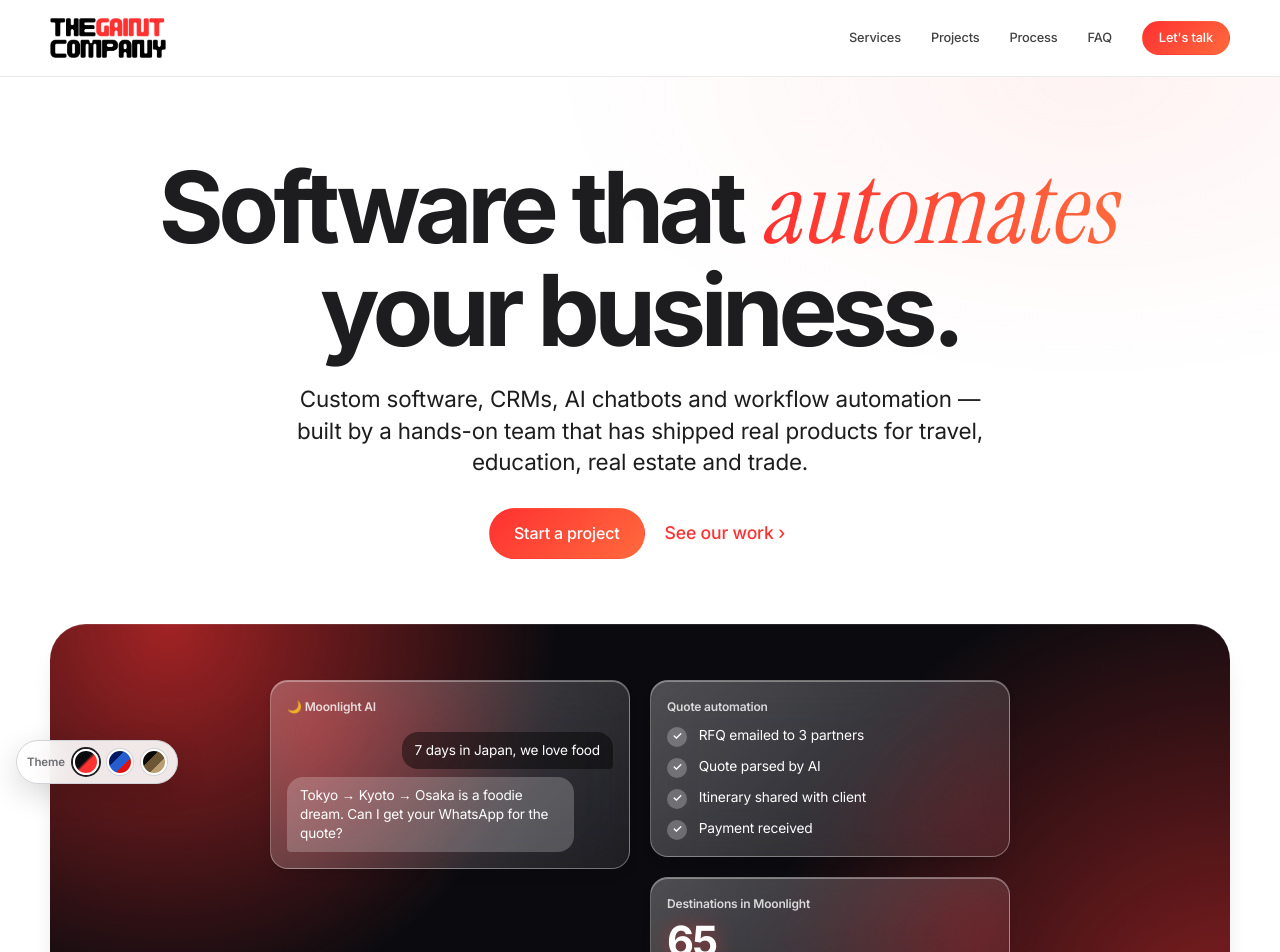
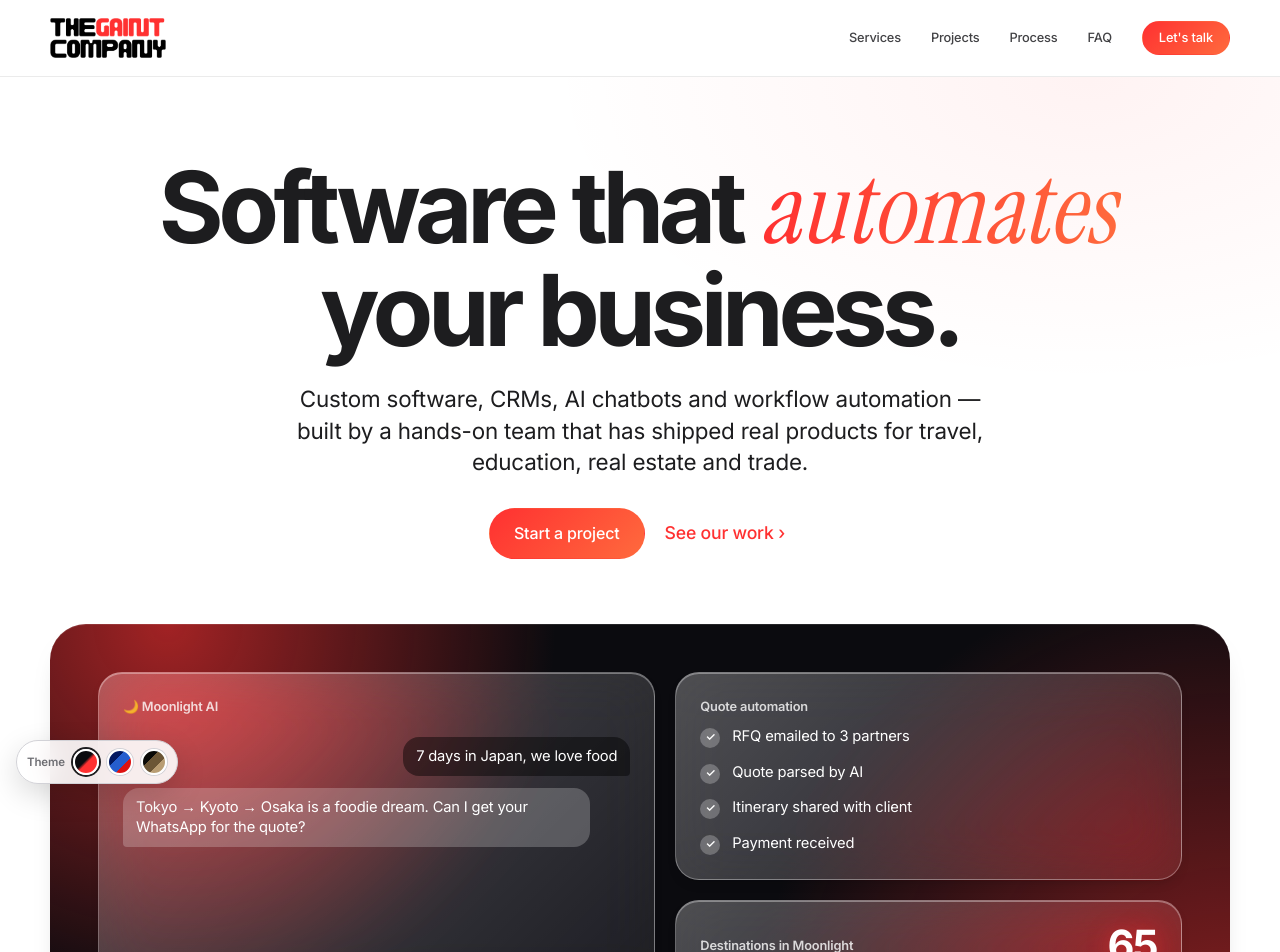
Before and after one commit to kaushik-work/the-giant-company, a Next.js app: page / in a window 1280 px wide. Shown: the top 952 px of the page. Built offline with nearby package versions, Linux system fonts and the light colour scheme; no server answers.

Commit message:
Update globals.css

```diff
--- a/app/globals.css
+++ b/app/globals.css
@@ -781,3 +781,18 @@ em { letter-spacing: .005em; }
 .hero-tile, .moon-panel, .glass-stats, .tile, .pcard, .info-card, .card, .process-step, .steps li { position: relative; z-index: 1; }
 .hero-tile, .moon-panel { overflow: hidden; } /* clips only inner glows; its own shadow still renders */
 .trusted { background: transparent; }
+
+/* Hero showcase: tidy aligned grid, equal-height cards */
+.hero-tile { grid-template-columns: 1.1fr 1fr; grid-template-rows: 1fr auto; gap: 20px; align-items: stretch; justify-items: stretch; padding: 48px; min-height: 0; }
+.hero-tile .float-card { max-width: none; width: 100%; justify-self: stretch; padding: 24px; border-radius: 24px; }
+.hero-tile .fc-chat { grid-row: 1 / span 2; justify-self: stretch; align-content: start; gap: 12px; }
+.hero-tile .fc-flow { justify-self: stretch; }
+.hero-tile .fc-stat { justify-self: stretch; display: flex; align-items: center; justify-content: space-between; gap: 16px; }
+.hero-tile .fc-stat small { margin: 0; }
+.hero-tile .float-card small { font-size: .8rem; }
+.hero-tile .bubble { font-size: .92rem; max-width: 92%; }
+.hero-tile .fc-flow ul { gap: 12px; font-size: .92rem; }
+@media (max-width: 900px) {
+  .hero-tile { grid-template-columns: 1fr; grid-template-rows: auto; padding: 24px 18px; }
+  .hero-tile .fc-chat { grid-row: auto; }
+}
```
